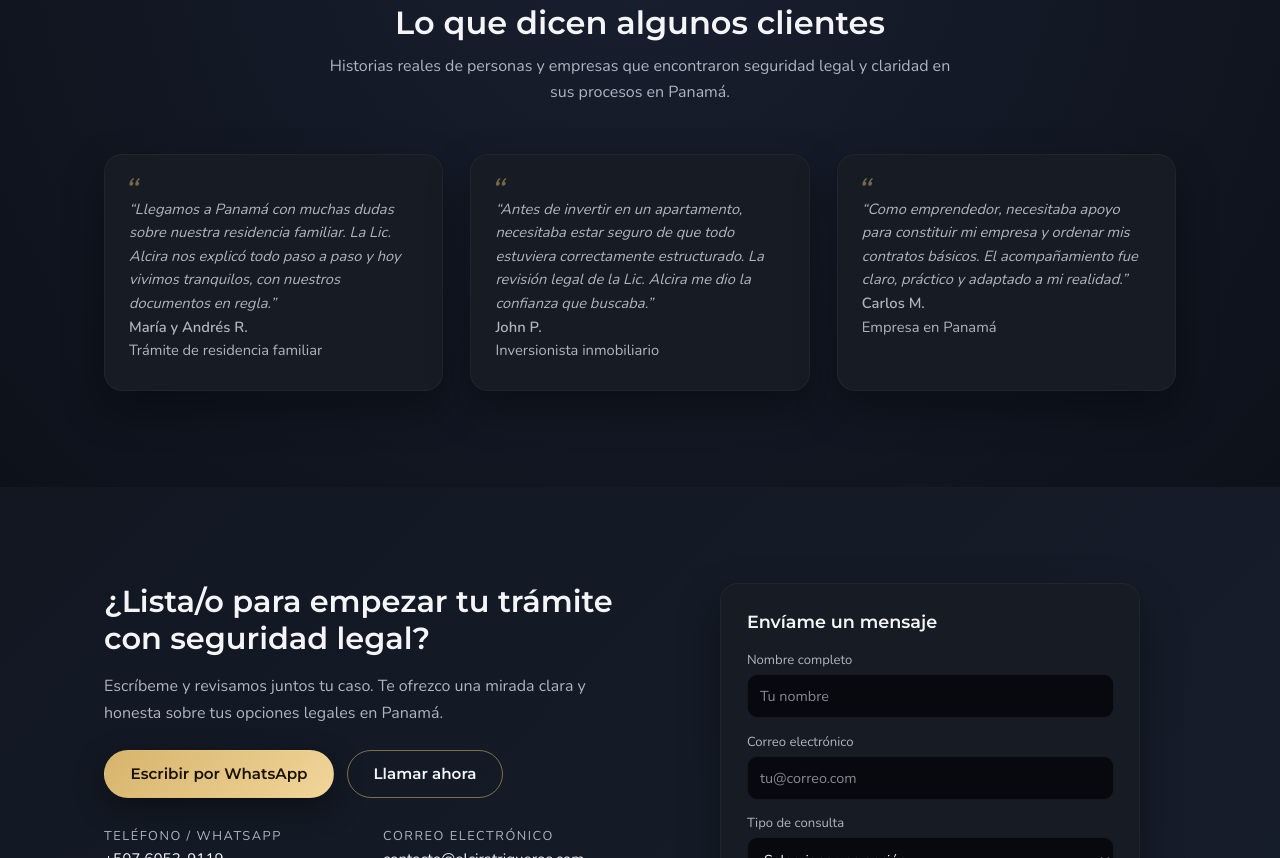
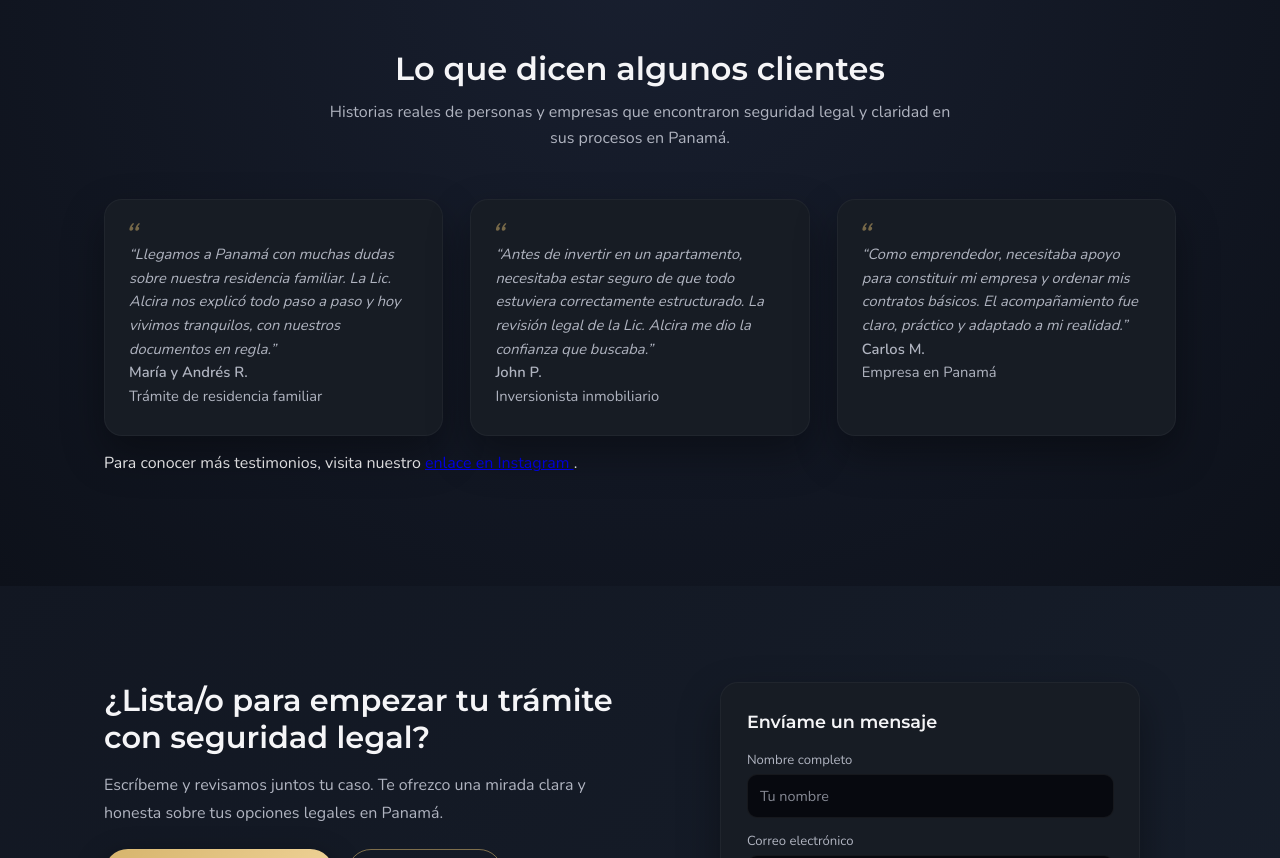
Before and after one commit to lulabtechnology/landing-alcira-trigueros, a plain HTML site: page index.html in a window 1280 px wide. Shown: the part 3093-3951 px from the top of the page. Drawn offline with nearby package versions, Linux system fonts and the light colour scheme.

Commit message:
Update index.html

```diff
--- a/index.html
+++ b/index.html
@@ -154,6 +154,7 @@
               de Panamá y el resto del país.
             </p>
             <ul>
+              <li>Servicios de PH legal y administrativo.</li>
               <li>Revisión de promesas de compraventa.</li>
               <li>Contratos de alquiler y administración.</li>
               <li>Due diligence de propiedades.</li>
@@ -346,6 +347,20 @@
             <p class="testimonial-type">Empresa en Panamá</p>
           </article>
         </div>
+
+        <!-- NUEVO: link a más testimonios -->
+        <div class="testimonials-more">
+          <p>
+            Para conocer más testimonios, visita nuestro
+            <a
+              href="https://www.instagram.com/reels/C_bYehaIwrQ/"
+              target="_blank"
+              rel="noopener noreferrer"
+            >
+              enlace en Instagram
+            </a>.
+          </p>
+        </div>
       </div>
     </section>
 
@@ -386,7 +401,9 @@
             </div>
             <div>
               <span class="contact-label">Ubicación</span>
-              <p class="contact-text">Ciudad de Panamá, Panamá</p>
+              <p class="contact-text">
+                Punta Pacífica, Ocean Two Properties, piso 3, oficina 308. Ciudad de Panamá, Panamá.
+              </p>
             </div>
           </div>
         </div>
```
